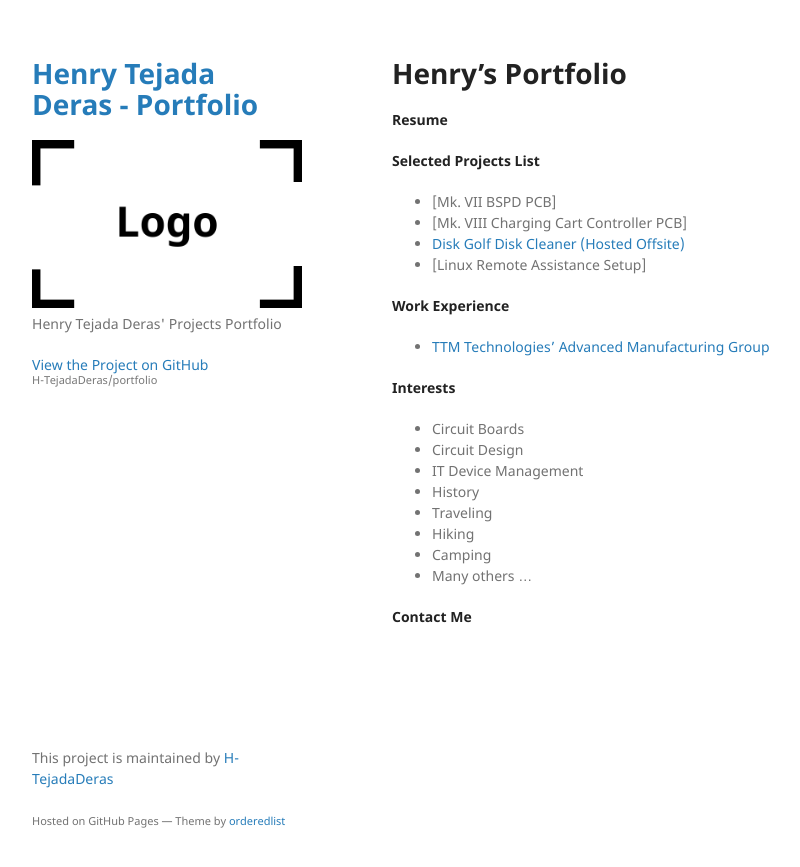
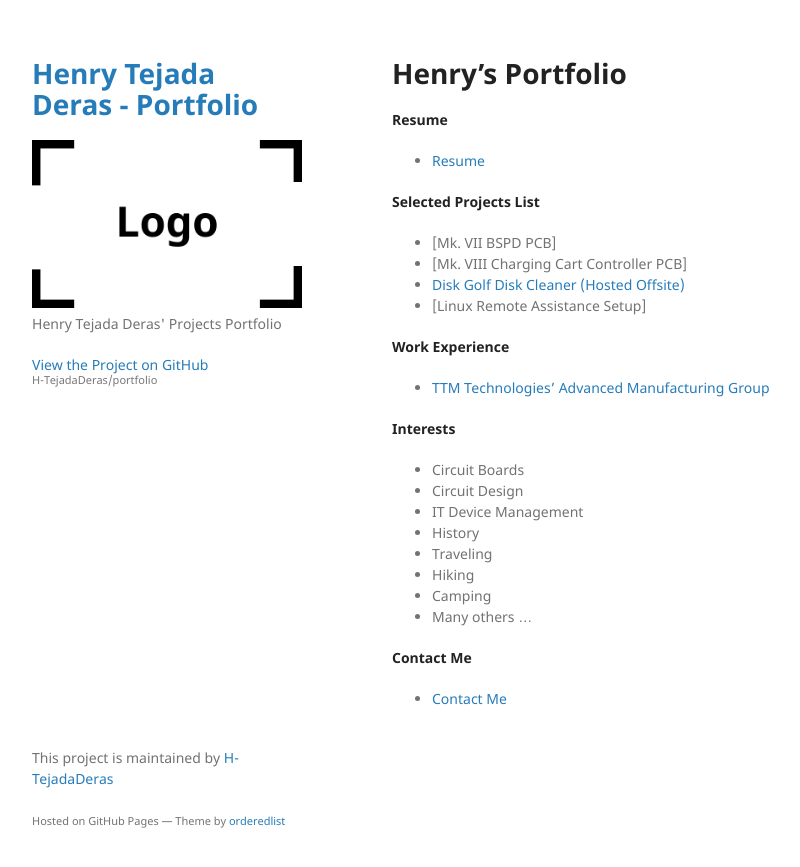
Before and after one commit to H-TejadaDeras/portfolio, a Jekyll site: the page built from index.md, in a window 1280 px wide. Shown: the top 867 px of the page, without its empty margins (178-978 px from the left). Built offline with Jekyll 4.4.1, drawn with Linux system fonts in a browser that asks for light colours; our own code applies the rules of GitHub Pages for plain Markdown files.

Commit message:
Potential Fix for Experience Page; Updated Index

```diff
--- a/index.md
+++ b/index.md
@@ -4,7 +4,8 @@ layout: default
 
 # Henry's Portfolio
 
-[**Resume**](subpages/resume.md)
+**Resume**
+- [Resume](subpages/resume.md)
 
 **Selected Projects List**
 - [Mk. VII BSPD PCB]
@@ -25,4 +26,5 @@ layout: default
 - Camping
 - Many others ...
 
-[**Contact Me**](subpages/contact_me.md)
+**Contact Me**
+- [Contact Me](subpages/contact_me.md)
```
Also changed, not shown: subpages/exp_ttm_amg.md (+1 -1 lines).
